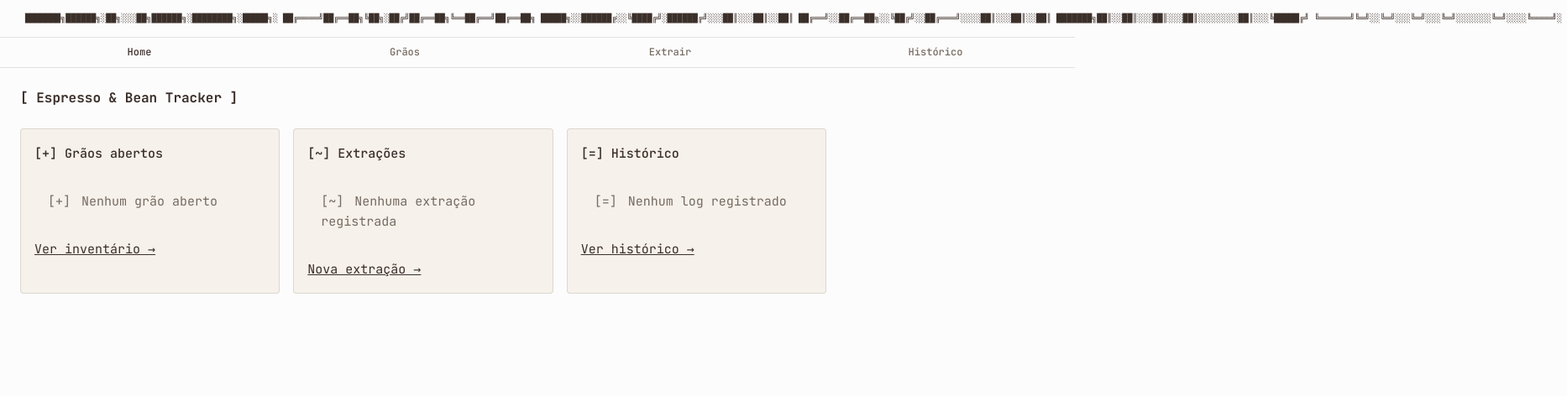
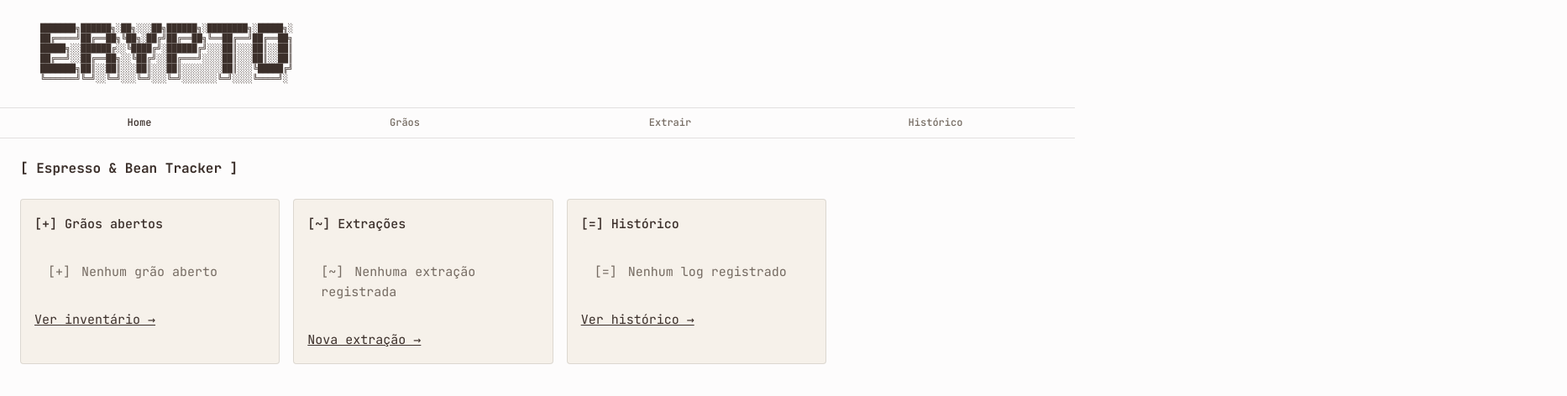
Before and after one commit to thisudre/espresso-tracker, an Angular app: page / in a window 1280 px wide. Shown: the top 472 px of the page at 84% size, 1866 px wide, since content can reach past the window. Built offline with nearby package versions, Linux system fonts and the light colour scheme.

Commit message:
fix(layout): corrige overflow do wordmark e centraliza dialogs

```diff
--- a/src/app/app.scss
+++ b/src/app/app.scss
@@ -7,11 +7,12 @@
 .app-header {
   padding: var(--spacing-lg) var(--spacing-xl);
   border-bottom: 1px solid var(--color-hairline);
+  overflow-x: clip;
 }
 
 .wordmark {
   font-family: var(--font-family);
-  font-size: 10px;
+  font-size: clamp(7px, 2.3vw, 10px);
   line-height: 1.2;
   color: var(--color-espresso);
   white-space: pre;
--- a/src/app/app.ts
+++ b/src/app/app.ts
@@ -7,5 +7,6 @@ import { NavComponent } from './shared/nav/nav.component';
   imports: [RouterOutlet, NavComponent],
   templateUrl: './app.html',
   styleUrl: './app.scss',
+  preserveWhitespaces: true,
 })
 export class App {}
--- a/src/app/features/beans/beans.page.ts
+++ b/src/app/features/beans/beans.page.ts
@@ -94,6 +94,9 @@ import { Bean } from '../../core/models/bean.model';
     }
 
     .dialog-confirm {
+      position: fixed;
+      inset: 0;
+      margin: auto;
       background-color: var(--color-cream);
       color: var(--color-espresso);
       border: 1px solid var(--color-hairline-strong);
--- a/src/app/features/logs/log-detail.page.ts
+++ b/src/app/features/logs/log-detail.page.ts
@@ -151,6 +151,9 @@ import { StarRatingComponent } from '../../shared/star-rating/star-rating.compon
     }
 
     .dialog-confirm {
+      position: fixed;
+      inset: 0;
+      margin: auto;
       border: 1px solid var(--color-hairline);
       border-radius: var(--rounded-sm);
       padding: var(--spacing-xl);
```
